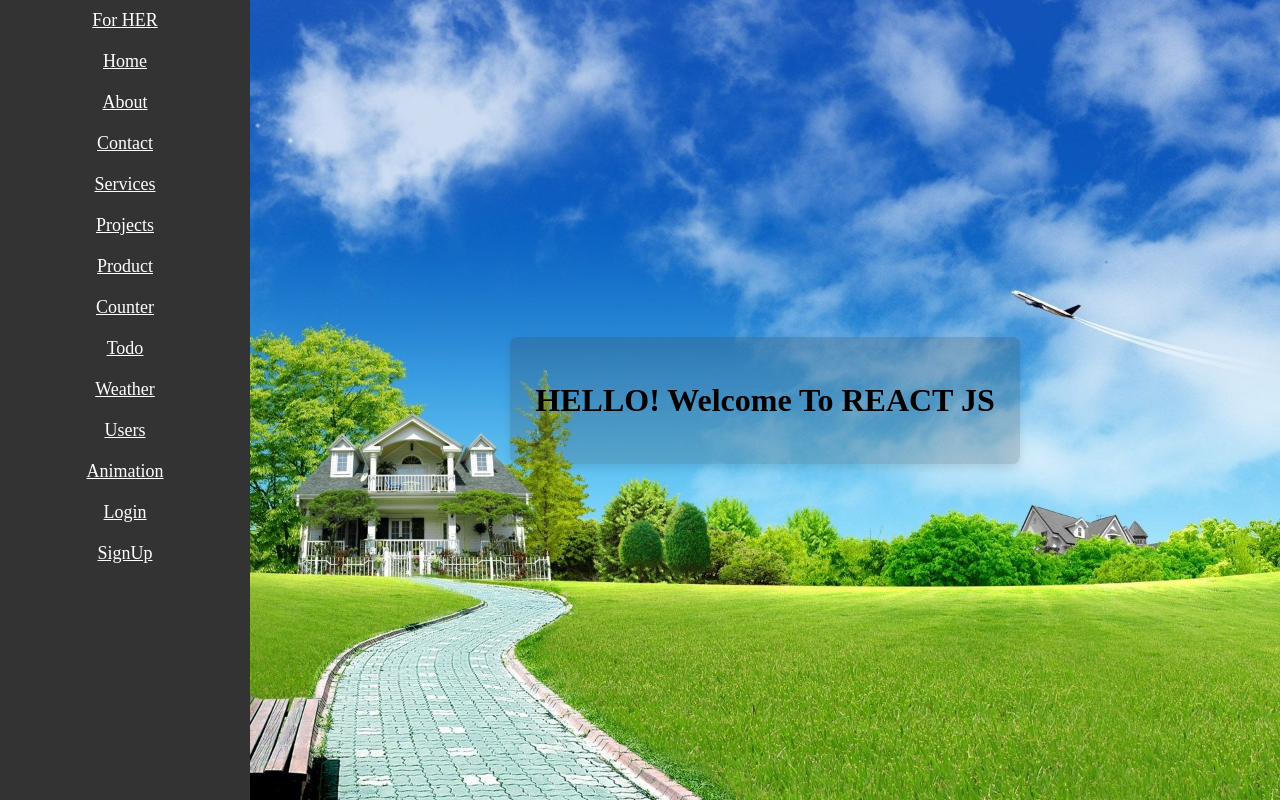
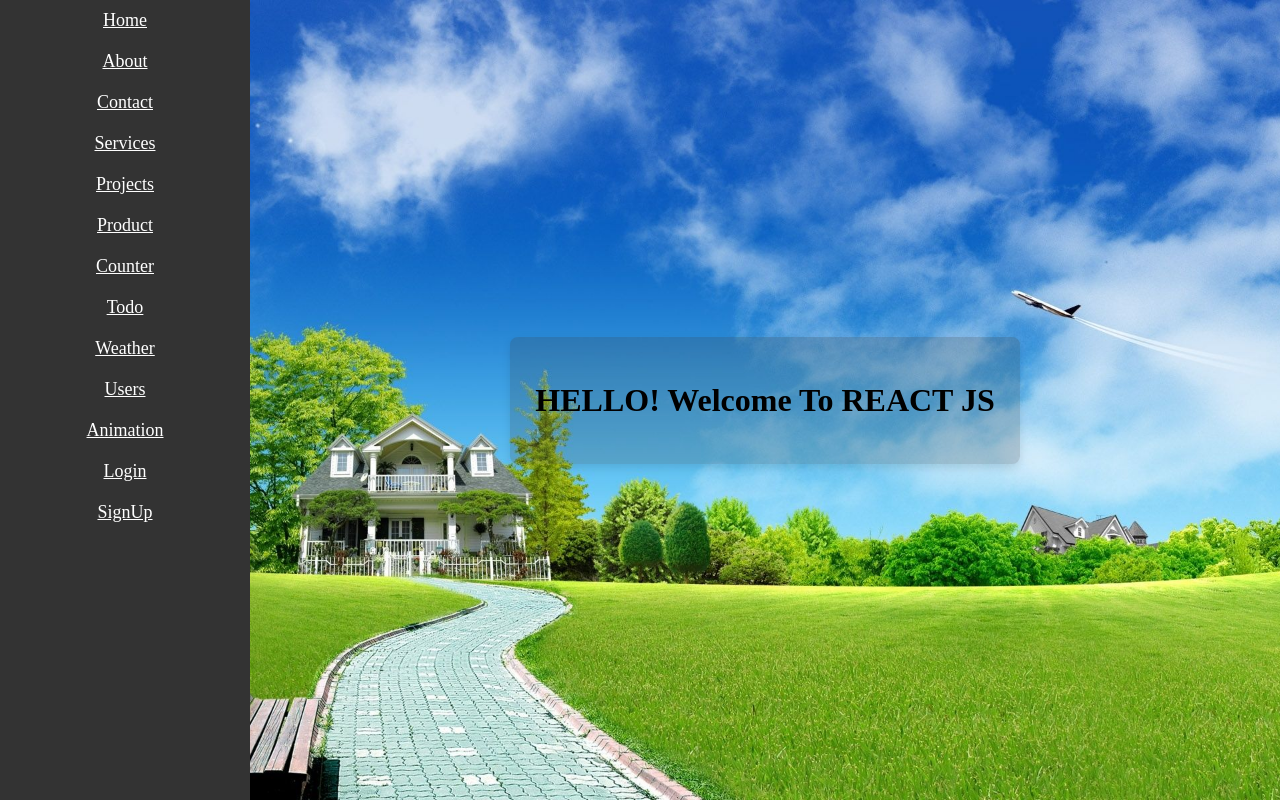
Before and after one commit to MurtazaSiddiqui2003/Batch-18, a React (Vite) app: page / in a window 1280 px wide. Built offline with nearby package versions, Linux system fonts and the light colour scheme.

Commit message:
Update navbar.jsx

```diff
--- a/src/components/navbar/navbar.jsx
+++ b/src/components/navbar/navbar.jsx
@@ -9,7 +9,7 @@ const Navbar = () => {
     return (
         <nav>
             <ul className='navBar'>
-                <li> <Link to={'/love'}> For HER </Link> </li>
+                {/*<li> <Link to={'/love'}> For HER </Link> </li>*/}
                 <li> <Link to={'/'}> Home </Link> </li>
                 <li> <Link to={'/about'}> About </Link> </li>
                 <li> <Link to={'/contact'}> Contact </Link> </li>
```
